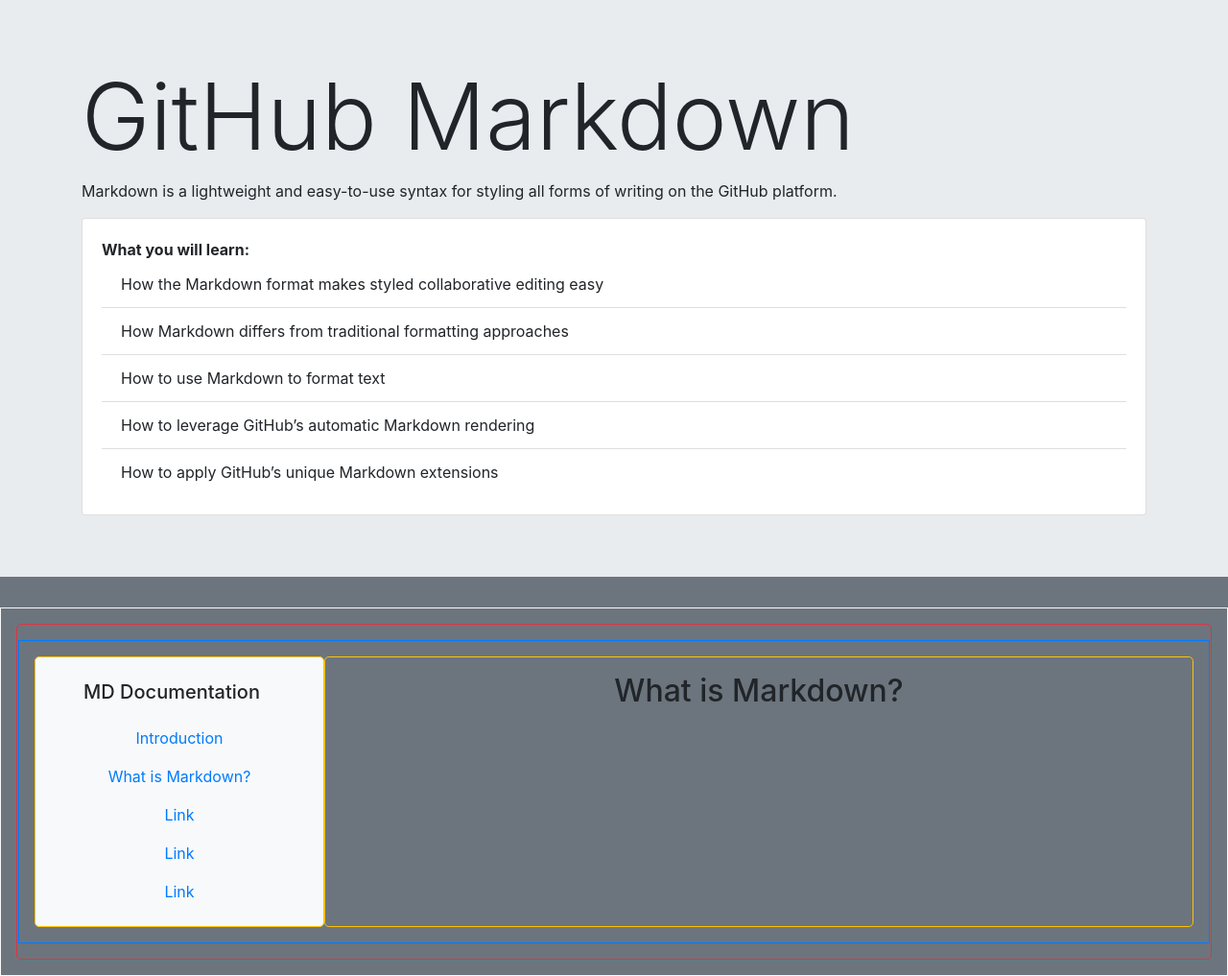
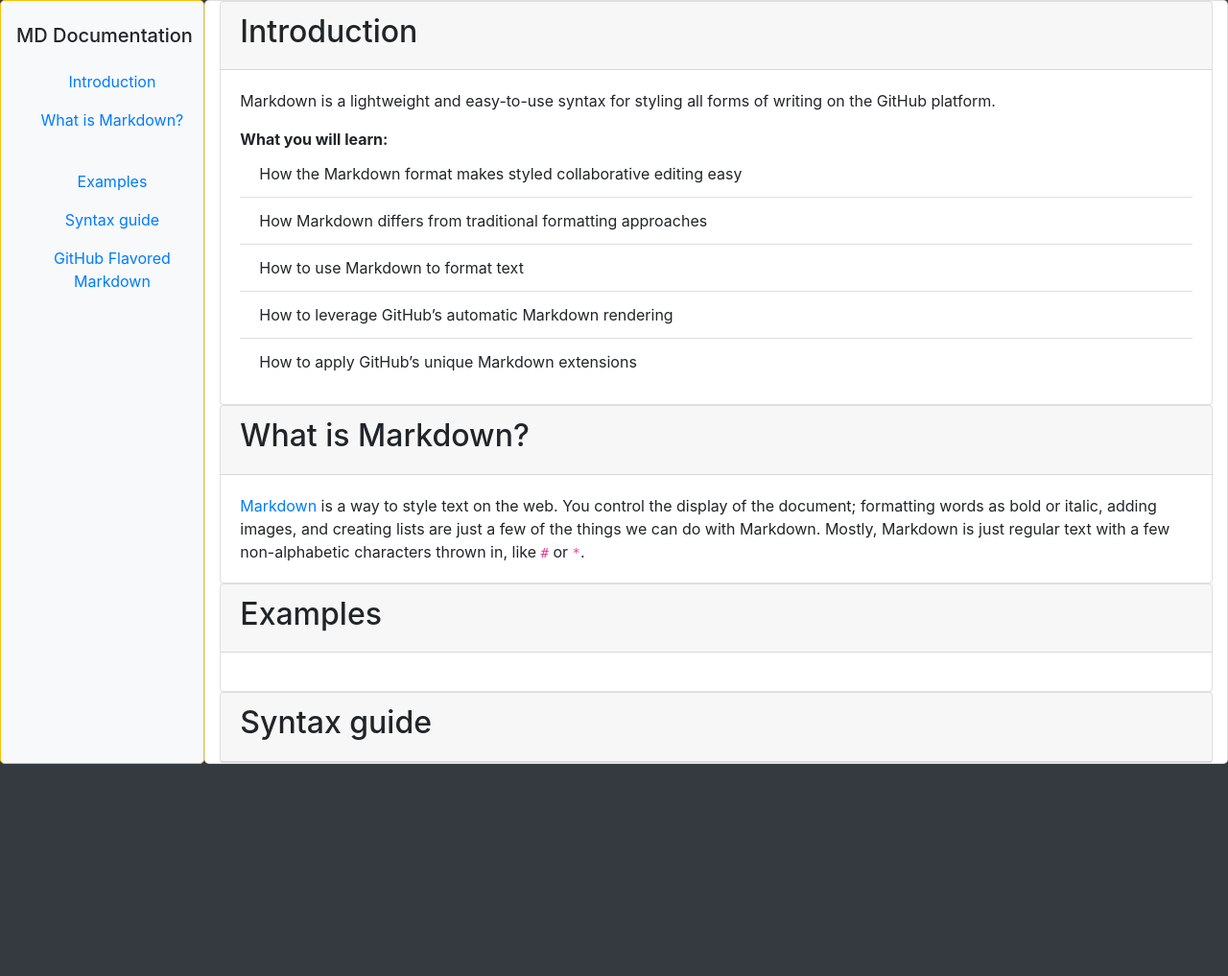
Before and after one commit to Vincent440/fcc-technical-documentation, a plain HTML site: page index.html in a window 1280 px wide. Shown: the whole page at 96% size. After the commit the page ends 800 px from the top, so only its background shows below. Drawn offline with nearby package versions, Linux system fonts and the light colour scheme.

Commit message:
updated col sizes and using cards on main content sections

```diff
--- a/index.html
+++ b/index.html
@@ -9,18 +9,35 @@
     <!-- freeCodeCamp Test Suites -->
     <script async src="https://cdn.freecodecamp.org/testable-projects-fcc/v1/bundle.js"></script>
   </head>
-  <body class="bg-secondary vh-100">
-
+  <body class="bg-dark vh-100">
     <!-- CONTENT RESOURCE -->
-
     <!-- https://guides.github.com/features/mastering-markdown/ -->
 
-    <div class="jumbotron jumbotron-fluid">
-      <div id="introduction" class="container">
-        <h1 class="display-1">GitHub Markdown</h1>
-        <p>Markdown is a lightweight and easy-to-use syntax for styling all forms of writing on the GitHub platform.</p>
-        <div class="card">
+    <main id="main-doc" class="container-fluid">
+      <div class="row">
+        <div class="col-md-2 bg-light border border-warning rounded-lg p-3 text-center">
+          <nav id="navbar" class="nav flex-column">
+            <header>
+              <h2 class="navbar-brand">MD Documentation</h2>
+            </header>
+            <a class="nav-link" href="#introduction">Introduction</a>
+            <a class="nav-link" href="#what_is_markdown?">What is Markdown?</a>
+            <a class="nav-link" href="#examples">Examples</a>
+            <a class="nav-link" href="#syntax_guide">Syntax guide</a>
+            <a class="nav-link" href="#">GitHub Flavored Markdown</a>
+          </nav>
+        </div>
+
+        <div class="col-md-10 card rounded-lg">
+          <section class="main-section card" id="introduction">
+              <header class="card-header">
+                <h2>
+                  Introduction
+                </h2>
+              </header>
               <div class="card-body">
+                <p class="card-text">Markdown is a lightweight and easy-to-use syntax for styling all forms of writing on the GitHub platform.</p>
+
                 <strong>
                   What you will learn:
                 </strong>
@@ -46,70 +63,54 @@
                   </li>
                 </ul>
               </div>
+          </section>
+
+          <section class="main-section card" id="what_is_markdown?">
+              <header class="card-header">
+                <h2>
+                  What is Markdown?
+                </h2>
+              </header>
+              <div class="card-body">
+                <p class="card-text">
+                  <a href="http://daringfireball.net/projects/markdown/">Markdown</a> is a way to style text on the web. You control the display of the document; formatting words as bold or italic, adding images, and
+                  creating lists are just a few of the things we can do with Markdown. Mostly, Markdown is just regular text with a few non-alphabetic characters thrown in, like
+                  <code class="">#</code> or <code class="">*</code>.
+                </p>
+              </div>
+          </section>
+
+          <section class="main-section card" id="examples">
+
+              <header class="card-header">
+                <h2>
+                  Examples
+                </h2>
+              </header>
+              <div class="card-body">
+
               </div>
 
-      </div>
-    </div>
+          </section>
 
-    <main id="main-doc" class="border border-light p-3">
+          <section class="main-section card" id="syntax_guide">
 
-
-      <article class="container-fluid border rounded-lg border-danger p-3">
-
-        <div class="row border border-primary p-3">
-
-          <div class="col-md-3 bg-light border border-warning rounded-lg p-3 text-center">
-            <nav id="navbar" class="nav flex-column">
-              <header>
-                <h2 class="navbar-brand">MD Documentation</h2>
-              </header>
-                <a class="nav-link" href="#introduction">Introduction</a>
-                <a class="nav-link" href="#what_is_markdown?">What is Markdown?</a>
-                <a class="nav-link" href="#">Link</a>
-                <a class="nav-link" href="#">Link</a>
-                <a class="nav-link" href="#">Link</a>
-            </nav>
-          </div>
-
-          <div class="col-md-9 border border-warning rounded-lg p-3 text-center">
-
-            <section class="main-section" id="what_is_markdown?">
-              <header>
+              <header class="card-header">
                 <h2>
-                  What is Markdown?
+                  Syntax guide
                 </h2>
               </header>
           </section>
 
           <section class="main-section" id="header">
-              <header>
-
-              </header>
+            <header></header>
           </section>
 
           <section class="main-section" id="header">
-              <header>
-
-              </header>
+            <header></header>
           </section>
-
-            <section class="main-section" id="header">
-              <header>
-
-              </header>
-            </section>
-
-            <section class="main-section" id="header">
-              <header>
-
-              </header>
-            </section>
-
         </div>
-
       </div>
-
-      </article>
     </main>
   </body>
 </html>
```
Lines whose indentation alone changed are shown as unchanged.
